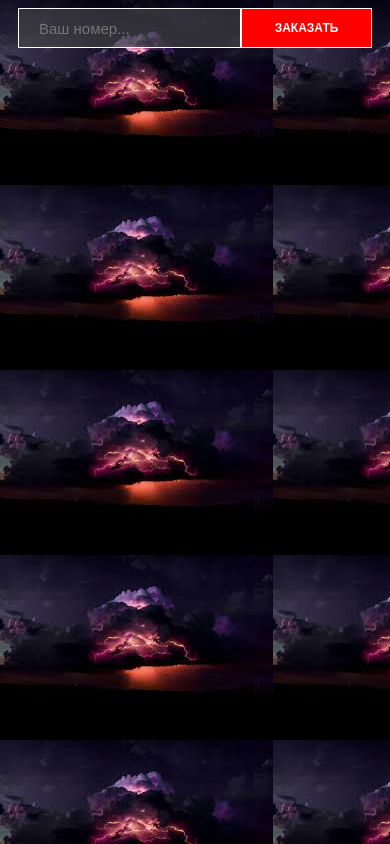
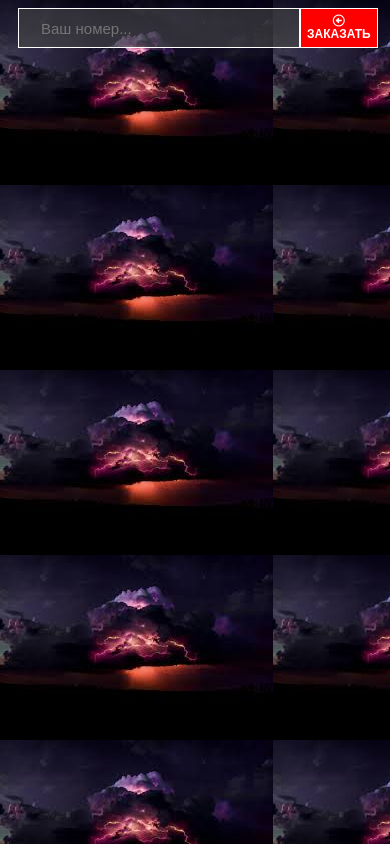
Before and after one commit to Alderun/TestTask, a website: page index.html in a window 390 px wide. Drawn offline with Linux system fonts and the light colour scheme.

Commit message:
Correct input in form

```diff
--- a/Css/main.css
+++ b/Css/main.css
@@ -6,23 +6,27 @@ body {
   display: flex;
 }
 
-.order__input::placeholder {
-  transform: skew(45deg);
-}
-
-.order__input {
+.container {
   transform: skew(-45deg);
-  font-style: unset;
-  border: none;
   background: rgba(255, 255, 255, 0.6);
   border-width: 0.5px;
   border-color: white;
   border-style: solid;
+  width: 300px;
+  height: 38px;
+  margin-left: 100px;
+}
+
+.order__input {
+  background: transparent;
+  font-style: unset;
+  border: none;
   font-size: 15px;
-  width: 300px;
-  height: 40px;
-  padding-left: 20px;
-  margin-left: 100px;
+  width: 260px;
+  height: 38px;
+  transform: skew(45deg);
+  margin-left: 20px;
+  outline: none;
 }
 
 .order__btn {
@@ -49,14 +53,14 @@ body {
 }
 
 @media (max-width: 1024px) {
-  .order__input::placeholder {
+  .container {
     transform: skew(0deg);
+    background: rgba(72, 72, 72, 0.6);
+    margin-left: 10px;
   }
 
   .order__input {
     transform: skew(0deg);
-    background: rgba(72, 72, 72, 0.6);
-    margin-left: 10px;
   }
 
   .order__btn {
--- a/index.html
+++ b/index.html
@@ -8,13 +8,15 @@
         Тестовое задание
     </title>
     <link rel="stylesheet" href="Css/main.css">
-
+    <link rel="stylesheet" href="Css/fontawesome/css/all.min.css">
 
 </head>
 
 <body>
     <form action="" class="order" id="form">
-        <input type="phone" id="phone" name="phone" class="order__input" required placeholder="Ваш номер..." />
+        <div class="container">
+            <input type="phone" id="phone" name="phone" class="order__input" required placeholder="Ваш номер..." />
+        </div>
         <button type="submit" class="order__btn">
             <span class="order__btn___text">
                 <i class="fa-regular fa-circle-left"></i>
```
